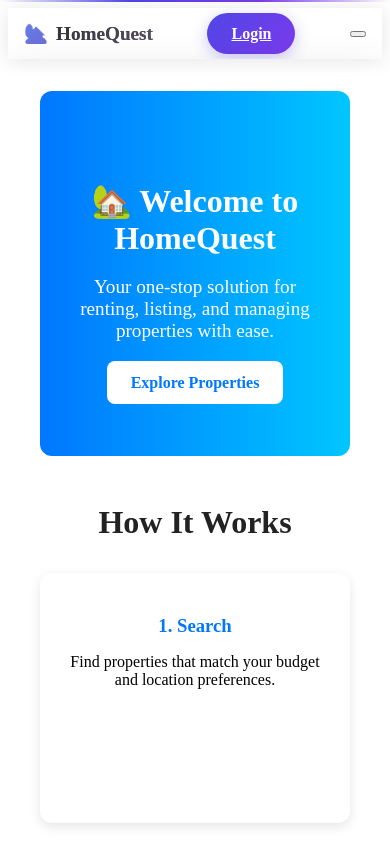
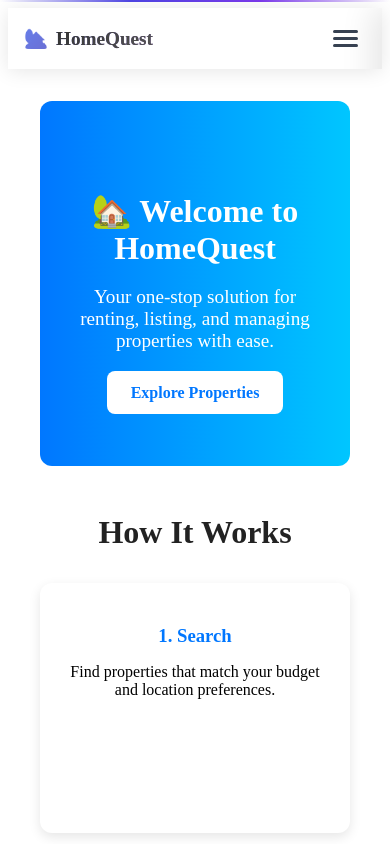
Before and after one commit to Gaurav-singh9719/HomeQuest-Frontend, a React (Create React App) app: page / in a window 390 px wide. Shown: the top 844 px of the page. Built offline with nearby package versions, Linux system fonts and the light colour scheme.

Commit message:
Refactor Header styles for responsiveness and clarity

```diff
--- a/src/components/Header/Header.css
+++ b/src/components/Header/Header.css
@@ -17,6 +17,7 @@
 
 .header.scrolled {
   box-shadow: 0 10px 40px rgba(0, 0, 0, 0.15);
+  background: rgba(255, 255, 255, 0.98);
 }
 
 .header-container {
@@ -27,6 +28,7 @@
   justify-content: space-between;
   align-items: center;
   width: 100%;
+  position: relative;
 }
 
 .logo {
@@ -56,8 +58,7 @@
   gap: 2rem;
 }
 
-.nav-desktop a,
-.nav-desktop Link {
+.nav-desktop a {
   text-decoration: none;
   color: #374151;
   font-weight: 600;
@@ -65,6 +66,7 @@
   border-radius: 12px;
   transition: all 0.3s ease;
   font-size: 1rem;
+  white-space: nowrap;
 }
 
 .nav-desktop a:hover {
@@ -72,17 +74,27 @@
   background: rgba(79, 70, 229, 0.1);
 }
 
+/* DESKTOP AUTH BUTTONS */
+.auth-buttons-desktop {
+  display: flex;
+  align-items: center;
+  gap: 1rem;
+}
+
 .login-btn {
-  background: linear-gradient(135deg, #4f46e5, #7c3aed) !important;
-  color: white !important;
-  padding: 0.75rem 1.5rem !important;
-  border-radius: 50px !important;
-  font-weight: 700 !important;
+  background: linear-gradient(135deg, #4f46e5, #7c3aed);
+  color: white;
+  padding: 0.75rem 1.5rem;
+  border-radius: 50px;
+  font-weight: 700;
+  text-decoration: none;
   box-shadow: 0 4px 15px rgba(79, 70, 229, 0.3);
+  transition: all 0.3s ease;
 }
 
 .login-btn:hover {
   box-shadow: 0 8px 25px rgba(79, 70, 229, 0.4);
+  transform: translateY(-2px);
 }
 
 .logout-btn {
@@ -98,39 +110,80 @@
 
 .logout-btn:hover {
   box-shadow: 0 8px 25px rgba(239, 68, 68, 0.4);
+  transform: translateY(-2px);
 }
 
-/* MOBILE NAV - VERTICAL STACK */
-.nav-mobile {
+/* MOBILE HAMBURGER BUTTON */
+.mobile-menu-btn {
   display: none;
   flex-direction: column;
-  position: absolute;
-  top: 100%;
-  left: 0;
-  right: 0;
+  background: none;
+  border: none;
+  cursor: pointer;
+  padding: 0.5rem;
+  gap: 4px;
+  z-index: 1001;
+}
+
+.hamburger-line {
+  width: 25px;
+  height: 3px;
+  background: #374151;
+  border-radius: 3px;
+  transition: all 0.3s ease;
+  transform-origin: center;
+}
+
+.hamburger-line.open:nth-child(1) {
+  transform: rotate(45deg) translate(6px, 6px);
+}
+
+.hamburger-line.open:nth-child(2) {
+  opacity: 0;
+}
+
+.hamburger-line.open:nth-child(3) {
+  transform: rotate(-45deg) translate(6px, -5px);
+}
+
+/* MOBILE DROPDOWN MENU */
+.nav-mobile {
+  position: fixed;
+  top: 0;
+  right: -100%;
+  width: 280px;
+  height: 100vh;
   background: rgba(255, 255, 255, 0.98);
   backdrop-filter: blur(20px);
-  box-shadow: 0 10px 40px rgba(0, 0, 0, 0.1);
-  padding: 1rem 2rem;
-  gap: 0.5rem;
-  border-radius: 0 0 20px 20px;
+  flex-direction: column;
+  padding: 5rem 2rem 2rem;
+  gap: 1rem;
+  transition: right 0.3s ease;
+  box-shadow: -10px 0 30px rgba(0, 0, 0, 0.1);
+  z-index: 1000;
+}
+
+.nav-mobile.open {
+  right: 0;
 }
 
 .nav-item {
-  padding: 0.75rem 1rem;
-  border-radius: 12px;
+  padding: 1rem 1.5rem;
+  border-radius: 16px;
   text-decoration: none;
   color: #374151;
   font-weight: 600;
-  font-size: 1rem;
+  font-size: 1.1rem;
   transition: all 0.3s ease;
   display: block;
+  border: 1px solid transparent;
 }
 
 .nav-item:hover {
   background: rgba(79, 70, 229, 0.1);
   color: #4f46e5;
-  padding-left: 1.5rem;
+  border-color: rgba(79, 70, 229, 0.2);
+  transform: translateX(8px);
 }
 
 .login-mobile {
@@ -138,34 +191,53 @@
   color: white !important;
   text-align: center;
   font-weight: 700 !important;
+  border: none !important;
 }
 
 .logout-mobile {
   background: linear-gradient(135deg, #ef4444, #dc2626) !important;
   color: white !important;
-  border: none;
+  border: none !important;
   font-weight: 700 !important;
   cursor: pointer;
 }
 
-/* RESPONSIVE */
-@media (max-width: 1024px) {
-  .nav-desktop {
-    gap: 1rem;
-  }
+/* RESPONSIVE BREAKPOINTS */
+@media (max-width: 1200px) {
+  .nav-desktop { gap: 1.5rem; }
   .nav-desktop a { font-size: 0.95rem; padding: 0.4rem 0.8rem; }
 }
 
 @media (max-width: 768px) {
-  .nav-desktop { display: none; }
-  .nav-mobile { display: flex; }
-  .header-container { padding: 1rem; }
-  .logo { font-size: 1.3rem; }
+  .nav-desktop,
+  .auth-buttons-desktop {
+    display: none;
+  }
+
+  .mobile-menu-btn {
+    display: flex;
+  }
+
+  .header-container {
+    padding: 1rem;
+  }
+
+  .logo {
+    font-size: 1.3rem;
+  }
 }
 
 @media (max-width: 480px) {
-  .header-container { padding: 0.875rem 1rem; }
-  .logo { font-size: 1.2rem; }
-  .nav-mobile { padding: 1rem; }
-  .nav-item { font-size: 1.1rem; padding: 1rem; }
+  .header-container {
+    padding: 0.875rem 1rem;
+  }
+
+  .logo {
+    font-size: 1.2rem;
+  }
+
+  .nav-mobile {
+    width: 100%;
+    padding: 4rem 1.5rem 2rem;
+  }
 }
```
